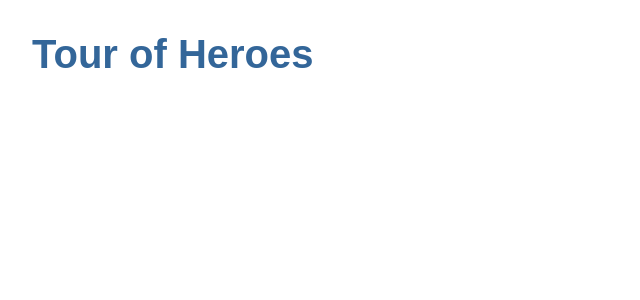
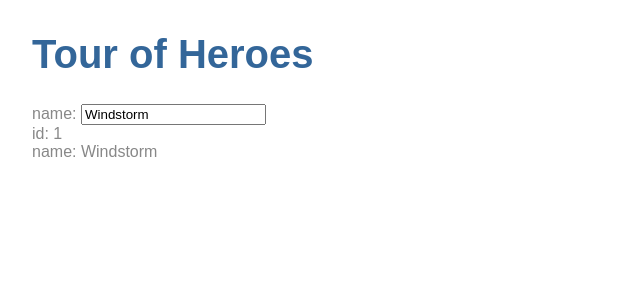
Before and after one commit to sham6215/angular-tour-of-heroes, an Angular app: page / in a window 1280 px wide. Shown: the top 300 px of the page, without its empty margins (0-640 px from the left). Built offline with nearby package versions, Linux system fonts and the light colour scheme.

Commit message:
The Hero Editor

```diff
--- a/src/app/app.component.html
+++ b/src/app/app.component.html
@@ -1 +1,2 @@
 <h1>{{title}}</h1>
+<app-heroes></app-heroes>
--- /dev/null
+++ b/src/app/hero.ts
@@ -0,0 +1,4 @@
+export class Hero {
+    id: number;
+    name: string;
+}
--- /dev/null
+++ b/src/app/heroes/heroes.component.html
@@ -0,0 +1,7 @@
+<div>
+  <label>name:
+    <input [(ngModel)]="hero.name" placeholder="name">
+  </label>
+</div>
+<div><span>id: </span>{{hero.id}}</div>
+<div><span>name: </span>{{hero.name}}</div>
--- /dev/null
+++ b/src/app/heroes/heroes.component.ts
@@ -0,0 +1,21 @@
+import { Component, OnInit } from '@angular/core';
+import {Hero} from '../hero'
+
+@Component({
+  selector: 'app-heroes',
+  templateUrl: './heroes.component.html',
+  styleUrls: ['./heroes.component.css']
+})
+export class HeroesComponent implements OnInit {
+
+  hero : Hero = {
+    id: 1,
+    name: 'Windstorm'
+  }
+
+  constructor() { }
+
+  ngOnInit() {
+  }
+
+}
```
Also changed, not shown: src/app/app.module.ts (+6 -2 lines), src/app/heroes/heroes.component.css (added), 1 other file (tests, documents, lock files or other folders).
